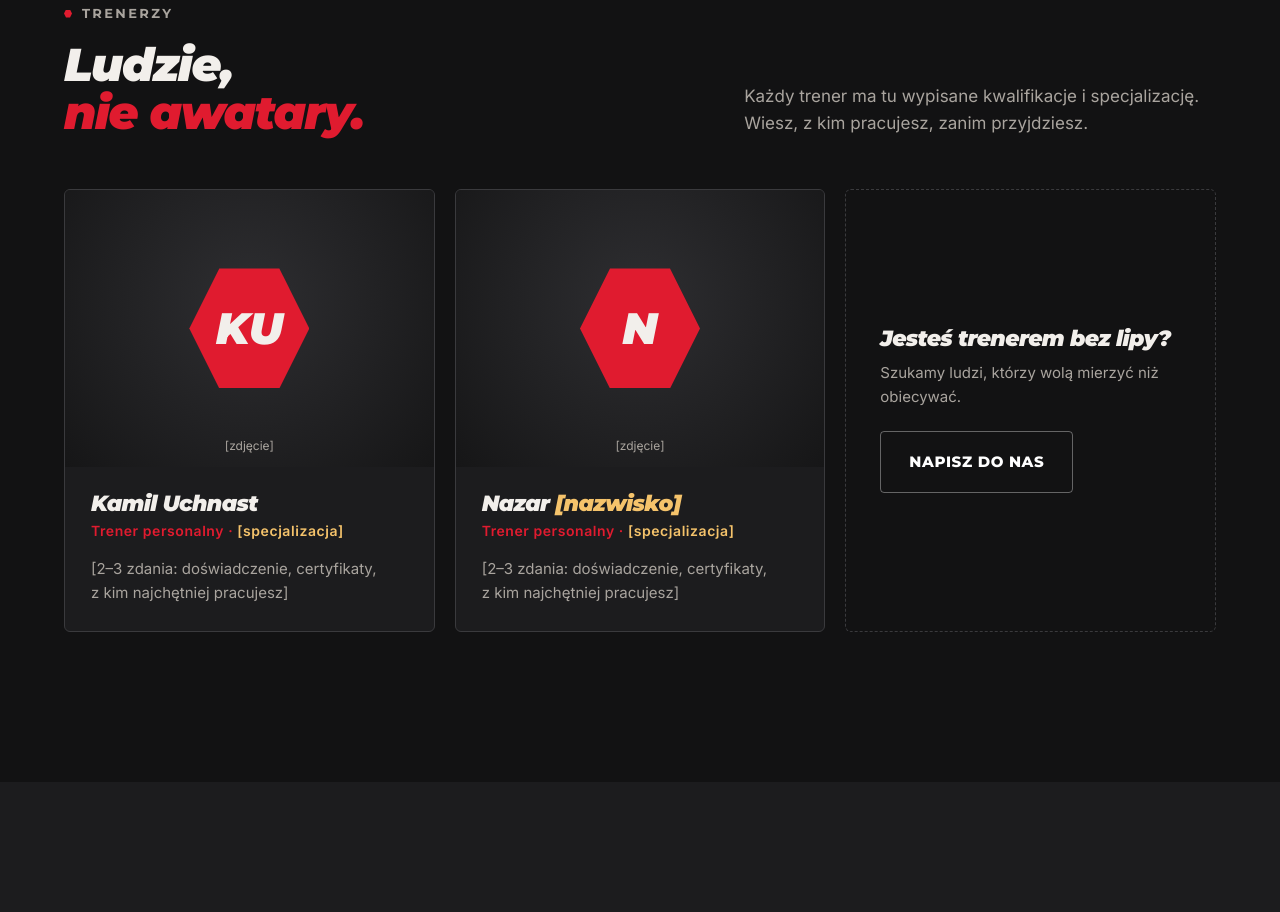
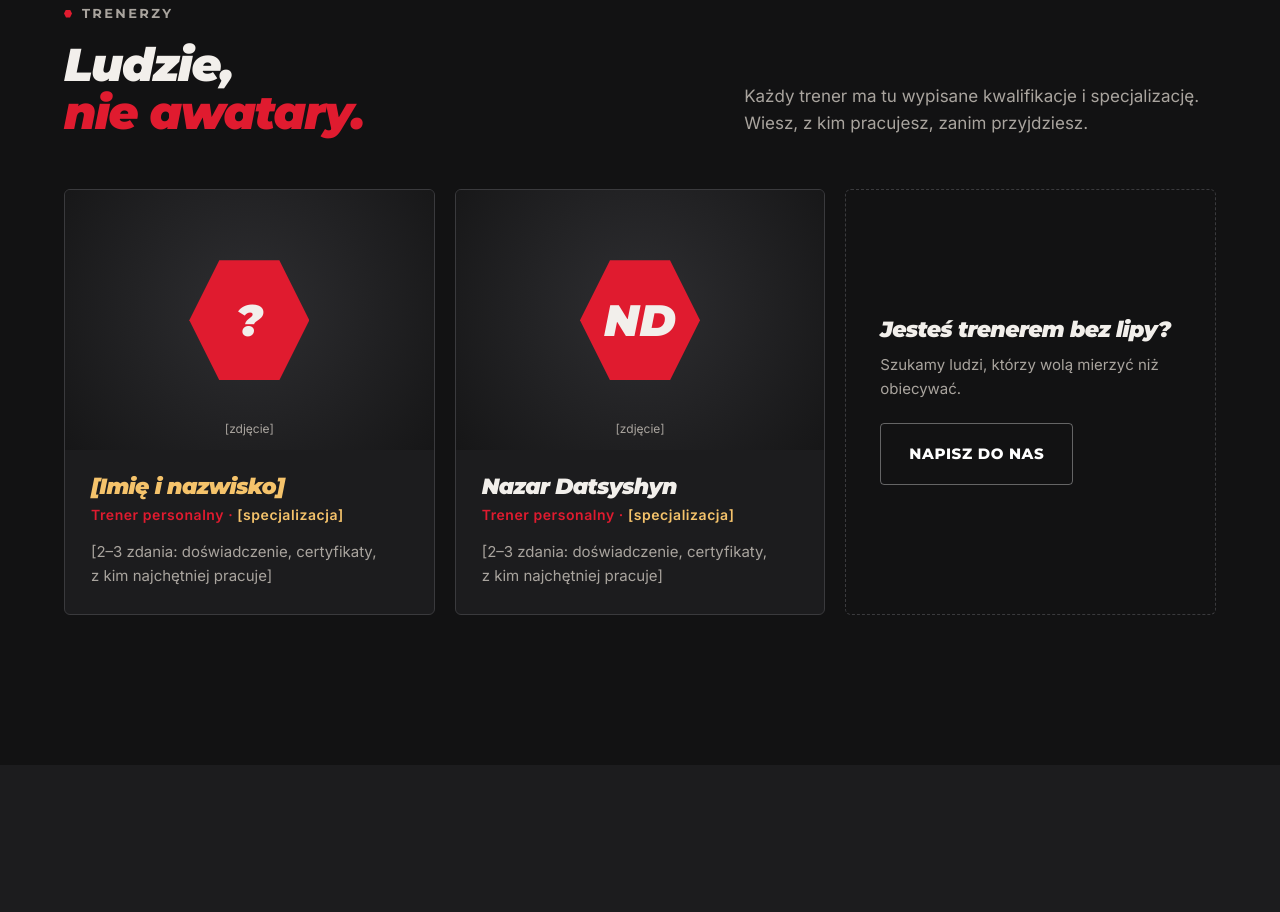
Before and after one commit to kamiluchnasttkd123max/bez-lipy-podglad, a plain HTML site: page index.html in a window 1280 px wide. Shown: the part 9123-10035 px from the top of the page. Drawn offline with Linux system fonts and the light colour scheme.

Commit message:
Trenerzy: Nazar Datsyshyn, miejsce na drugiego trenera
Co-Authored-By: Claude Opus 5.5 <noreply@anthropic.com>

```diff
--- a/index.html
+++ b/index.html
@@ -260,9 +260,9 @@ section{position:relative}
 .team{background:var(--ink)}
 .coaches{display:grid;grid-template-columns:repeat(3,1fr);gap:20px}
 .coach{border:1px solid var(--line);border-radius:6px;overflow:hidden;background:var(--graphite)}
-.coach .ph{aspect-ratio:4/3;background:radial-gradient(circle at 50% 40%,#2e2e31,#161617);display:grid;place-items:center;position:relative}
-.coach .ph .hx{width:120px;height:120px;clip-path:polygon(25% 0,75% 0,100% 50%,75% 100%,25% 100%,0 50%);background:var(--red);display:grid;place-items:center;font-family:var(--display);font-weight:900;font-style:italic;font-size:44px}
-.coach .ph small{position:absolute;bottom:12px;font-size:12px;color:var(--muted)}
+.coach .ph{height:260px;background:radial-gradient(circle at 50% 45%,#2e2e31,#161617);display:flex;align-items:center;justify-content:center;position:relative}
+.coach .ph .hx{flex:none;width:120px;height:120px;clip-path:polygon(25% 0,75% 0,100% 50%,75% 100%,25% 100%,0 50%);background:var(--red);display:grid;place-items:center;font-family:var(--display);font-weight:900;font-style:italic;font-size:44px}
+.coach .ph small{position:absolute;left:0;right:0;text-align:center;bottom:12px;font-size:12px;color:var(--muted)}
 .coach .body{padding:26px}
 .coach h3{font-size:22px;font-style:italic}
 .coach .role{color:var(--red);font-weight:600;font-size:14px;margin:6px 0 14px;letter-spacing:.04em}
@@ -327,7 +327,7 @@ footer .logo{font-size:30px}
 .form .btn{justify-self:start}
 .f-msg{font-size:15px;min-height:1px}
 .f-msg.ok{color:#8fe3a5}.f-msg.bad{color:#ff8a96}
-@media(max-width:560px){.f-row{grid-template-columns:1fr}.form .btn{justify-self:stretch;justify-content:center;white-space:nowrap;padding:18px 16px;font-size:14px}.coach .ph{aspect-ratio:16/9}.contact-card .ctas{flex-direction:column}.contact-card .ctas .btn{justify-content:center}.contact-card dl{grid-template-columns:84px 1fr}.contact .entrance{height:220px}.coach .ph .hx{width:96px;height:96px;font-size:36px}}
+@media(max-width:560px){.f-row{grid-template-columns:1fr}.form .btn{justify-self:stretch;justify-content:center;white-space:nowrap;padding:18px 16px;font-size:14px}.coach .ph{height:200px}.contact-card .ctas{flex-direction:column}.contact-card .ctas .btn{justify-content:center}.contact-card dl{grid-template-columns:84px 1fr}.contact .entrance{height:220px}.coach .ph .hx{width:96px;height:96px;font-size:36px}}
 .f-links{display:flex;gap:22px;flex-wrap:wrap}
 .f-links a{text-decoration:none;color:var(--muted)}.f-links a:hover{color:#fff}
 .m-cta{display:none}
@@ -652,8 +652,8 @@ footer .logo{font-size:30px}
       <p class="lead rv">Każdy trener ma tu wypisane kwalifikacje i&nbsp;specjalizację. Wiesz, z&nbsp;kim pracujesz, zanim przyjdziesz.</p>
     </div>
     <div class="coaches">
-      <div class="coach rv"><div class="ph"><div class="hx">KU</div><small>[zdjęcie]</small></div><div class="body"><h3>Kamil Uchnast</h3><div class="role">Trener personalny · <span class="fill">[specjalizacja]</span></div><p class="fill">[2–3 zdania: doświadczenie, certyfikaty, z&nbsp;kim najchętniej pracujesz]</p></div></div>
-      <div class="coach rv"><div class="ph"><div class="hx">N</div><small>[zdjęcie]</small></div><div class="body"><h3>Nazar <span class="fill">[nazwisko]</span></h3><div class="role">Trener personalny · <span class="fill">[specjalizacja]</span></div><p class="fill">[2–3 zdania: doświadczenie, certyfikaty, z&nbsp;kim najchętniej pracujesz]</p></div></div>
+      <div class="coach rv"><div class="ph"><div class="hx">?</div><small>[zdjęcie]</small></div><div class="body"><h3 class="fill">[Imię i nazwisko]</h3><div class="role">Trener personalny · <span class="fill">[specjalizacja]</span></div><p class="fill">[2–3 zdania: doświadczenie, certyfikaty, z&nbsp;kim najchętniej pracuje]</p></div></div>
+      <div class="coach rv"><div class="ph"><div class="hx">ND</div><small>[zdjęcie]</small></div><div class="body"><h3>Nazar Datsyshyn</h3><div class="role">Trener personalny · <span class="fill">[specjalizacja]</span></div><p class="fill">[2–3 zdania: doświadczenie, certyfikaty, z&nbsp;kim najchętniej pracuje]</p></div></div>
       <div class="coach join rv"><h3>Jesteś trenerem bez lipy?</h3><p style="color:var(--muted);margin-bottom:22px">Szukamy ludzi, którzy wolą mierzyć niż obiecywać.</p><a href="#kontakt" class="btn btn-ghost" style="align-self:flex-start">Napisz do nas</a></div>
     </div>
   </div>
```
